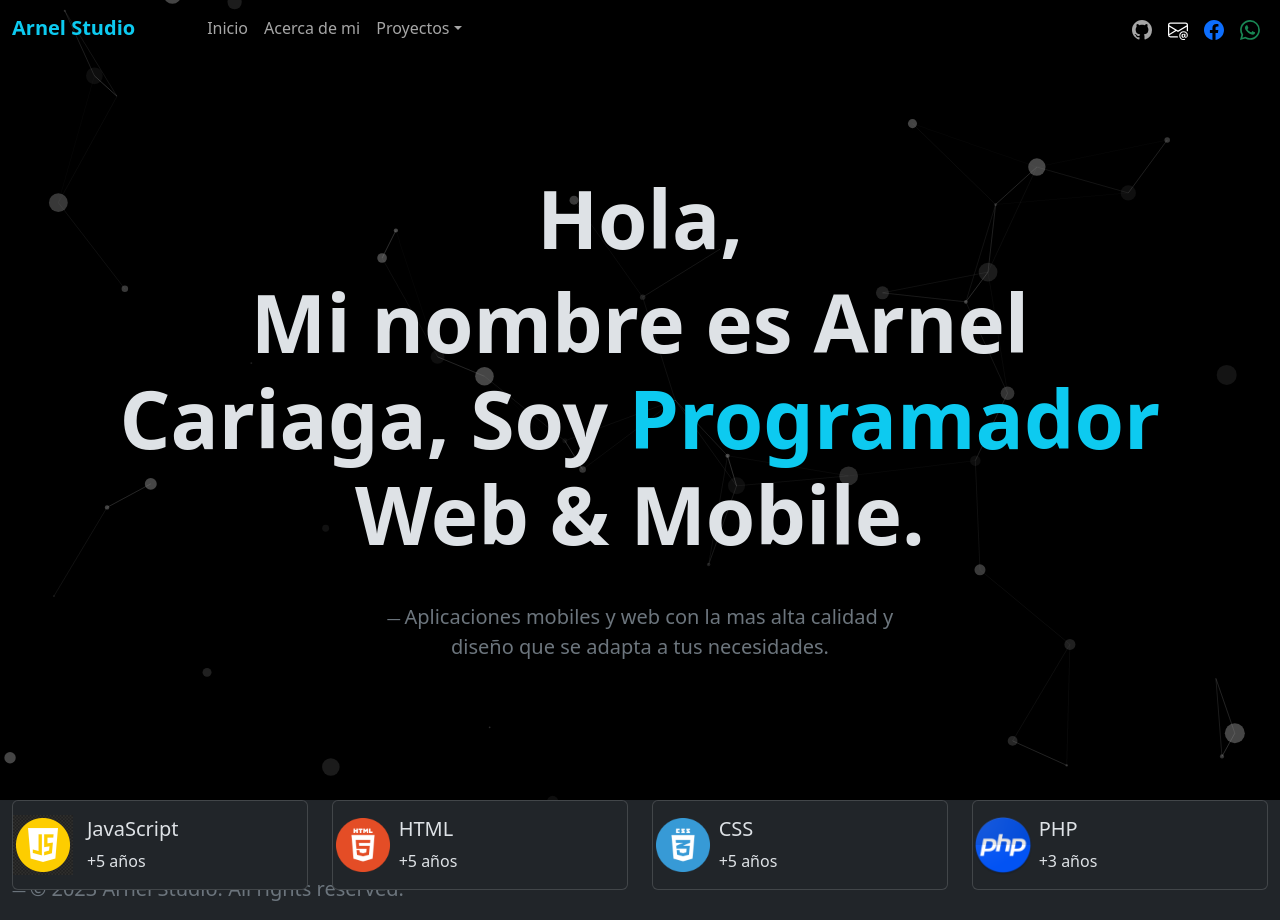
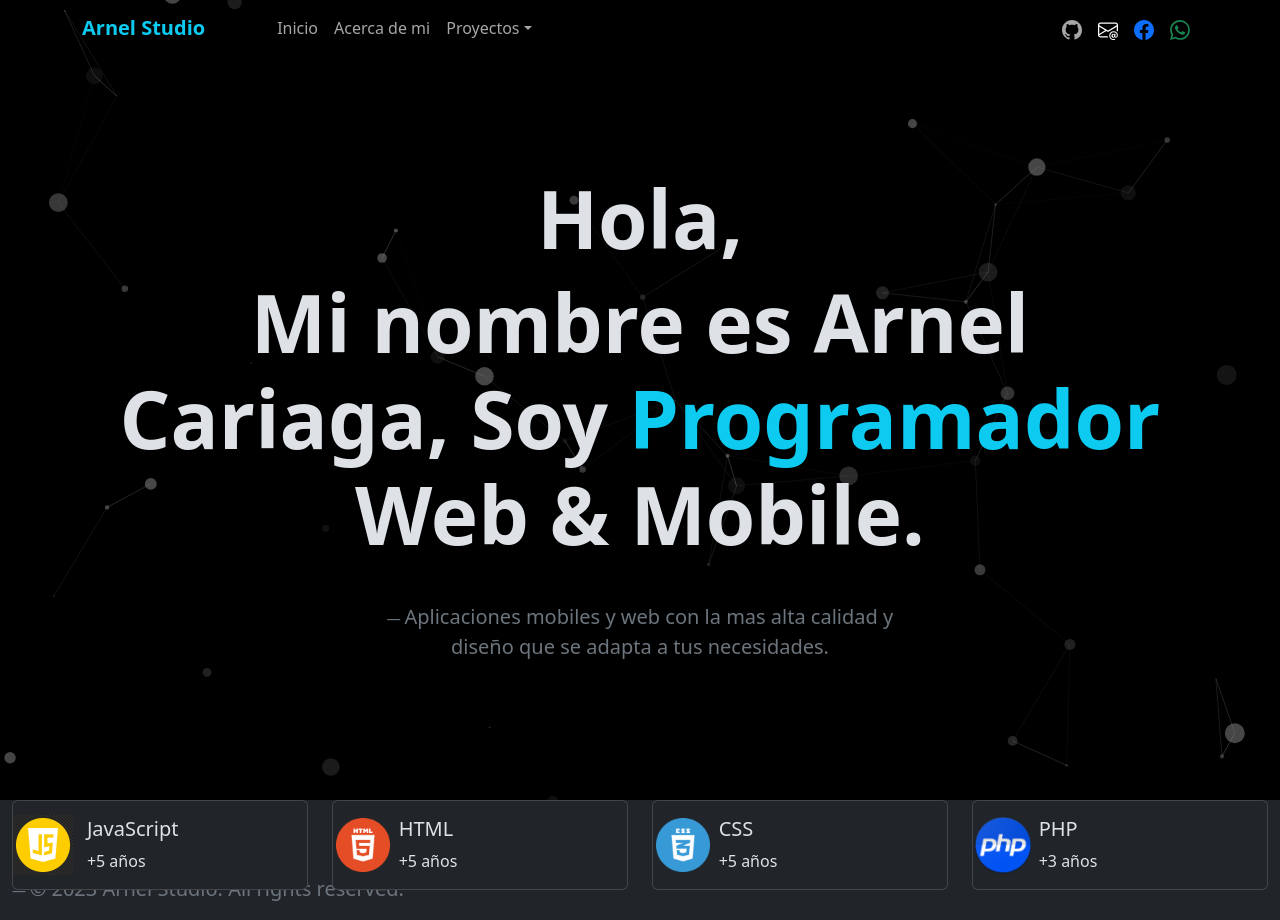
Before and after one commit to arnelcariaga/miportafolio, a Next.js app: page / in a window 1280 px wide. Built offline with nearby package versions, Linux system fonts and the light colour scheme.

Commit message:
Remove fluid css in container

```diff
--- a/components/BSNavbar.jsx
+++ b/components/BSNavbar.jsx
@@ -32,7 +32,7 @@ function BSNavbar() {
       } : {}}
       fixed="top"
       expand="lg">
-      <Container fluid>
+      <Container>
         <Navbar.Brand href="#home" className='text-info fw-bold'>Arnel Studio</Navbar.Brand>
         <Navbar.Toggle aria-controls="basic-navbar-nav" className='shadow-none' />
         <Navbar.Collapse id="basic-navbar-nav" className={["ps-5", styles.navbar_collapse]}>
```
